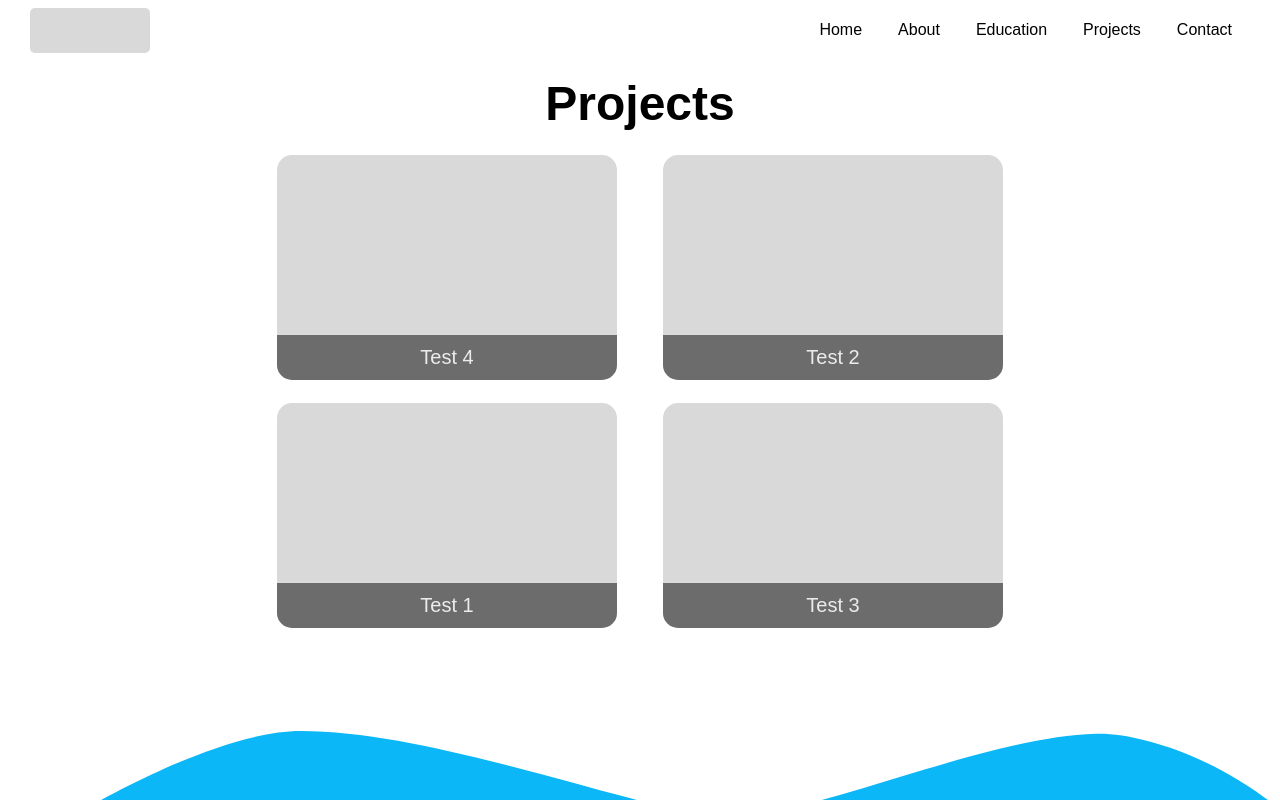
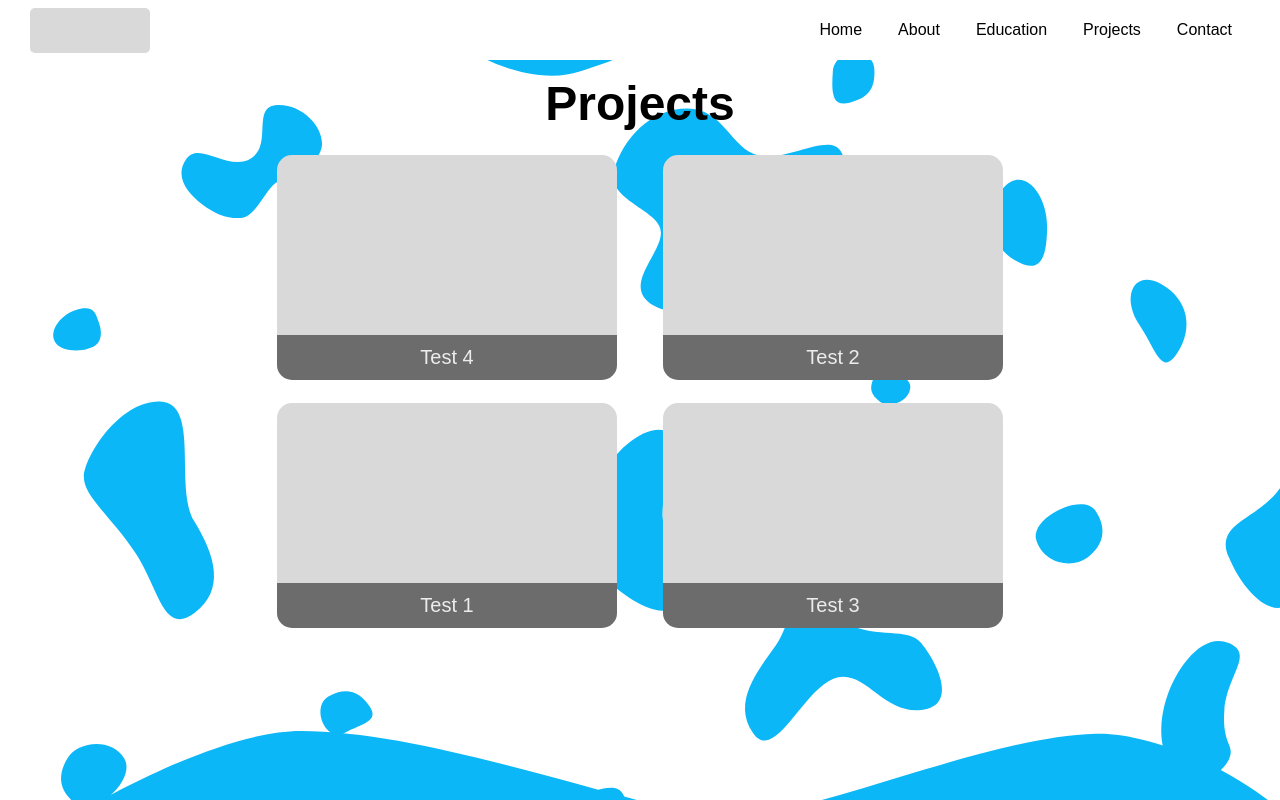
Before and after one commit to chevyje/Portfolio, a React (Vite) app in the folder portfolio/: page /projects in a window 1280 px wide. Shown: the top 800 px of the page. Built offline with nearby package versions, Linux system fonts and the light colour scheme.

Commit message:
Background for the projects page.

```diff
--- a/portfolio/src/App.tsx
+++ b/portfolio/src/App.tsx
@@ -11,8 +11,8 @@ function App() {
     <>
         <BrowserRouter>
             <Routes>
-                <Route path="/" element={<LandingPage />} />
-                <Route path="/contact" element={<ContactPage />} />
+                <Route path={"/"} element={<LandingPage />} />
+                <Route path={"/contact"} element={<ContactPage />} />
                 <Route path={"/projects"} element={<ProjectsPage />} />
                 <Route path={"/project/:id"} element={<ProjectPage />} />
             </Routes>
--- a/portfolio/src/pages/projectsPage.module.css
+++ b/portfolio/src/pages/projectsPage.module.css
@@ -2,6 +2,8 @@
     min-height: 100vh;
     display: flex;
     flex-direction: column;
+    background-image: url("../../public/background/projects.svg");
+    background-position: center;
 }
 
 .title{
```
Also changed, not shown: portfolio/public/background/projects.svg (added).
